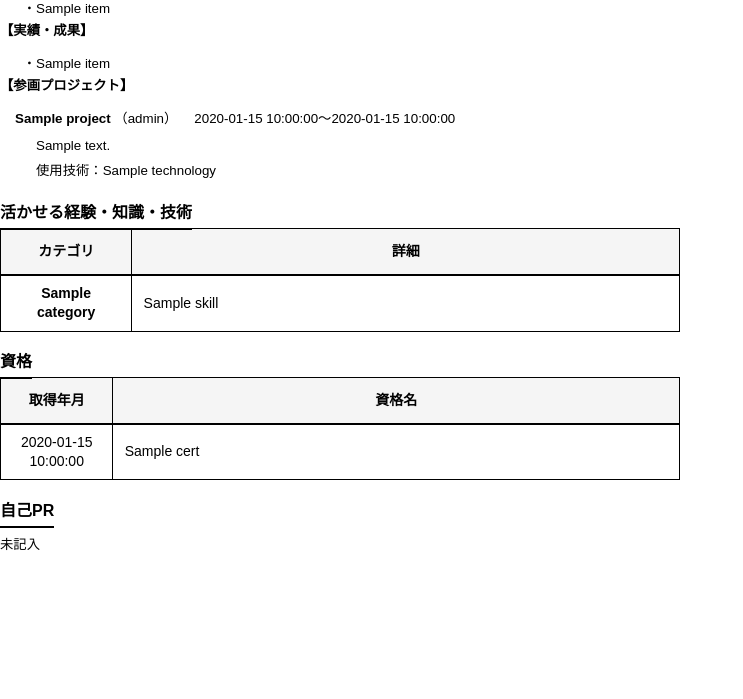
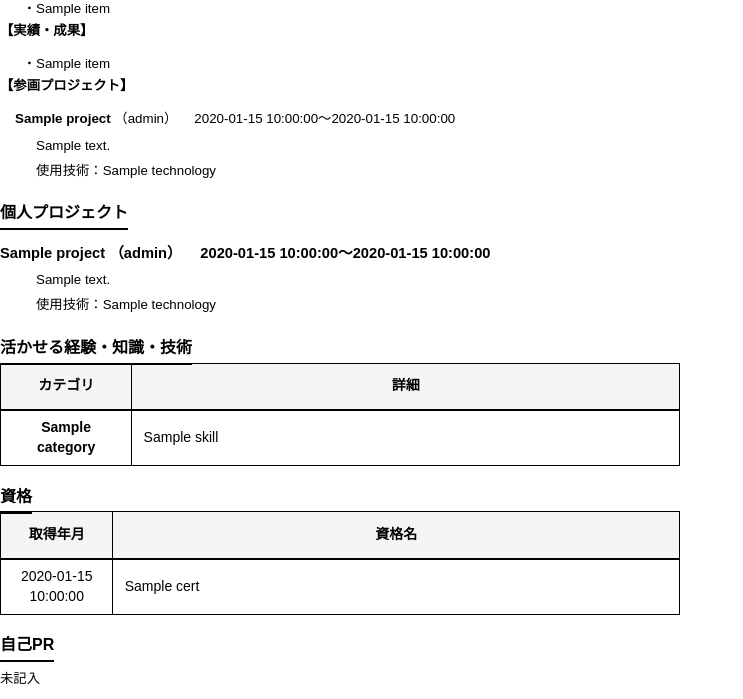
Before and after one commit to meltingBlue3/ai-resume-localizer, a Python web app: template backend/app/templates/shokumukeirekisho.html in a window 1280 px wide. Shown: the part 310-1009 px from the top of the page, without its empty margins (0-743 px from the left). Before the commit the page ends 861 px from the top, so only its background shows below. Run offline with Jinja, Linux system fonts and the light colour scheme; the template is opened without the code that fills it: most values are stand-ins (such as "Sample title", 1, 10 or a date in 2020).

Commit message:
feat(10-02): add personal projects section to shokumukeirekisho
- Add 個人プロジェクト section after work history
- Render project name, role, dates, description, technologies
- Conditionally display when data.projects exists

```diff
--- a/backend/app/templates/shokumukeirekisho.html
+++ b/backend/app/templates/shokumukeirekisho.html
@@ -246,6 +246,36 @@
     {% endif %}
     {% endfor %}
 
+    <!-- ===== 個人プロジェクト (Personal Projects) ===== -->
+    {% if data.projects %}
+    <table class="title-table">
+        <tr class="section-title-row">
+            <td><span class="section-title">個人プロジェクト</span></td>
+        </tr>
+    </table>
+    {% for project in data.projects %}
+    <table class="title-table">
+        <tr class="company-header-row">
+            <td>
+                <strong>{{ project.name | default('未記入') }}</strong>
+                {% if project.role %}（{{ project.role }}）{% endif %}
+                {% if project.start_date %}　{{ project.start_date }}{% if project.end_date %}〜{{ project.end_date }}{% else %}〜現在{% endif %}{% endif %}
+            </td>
+        </tr>
+    </table>
+    {% if project.description %}
+    <table class="title-table">
+        <tr class="bullet-row"><td>　{{ project.description }}</td></tr>
+    </table>
+    {% endif %}
+    {% if project.technologies %}
+    <table class="title-table">
+        <tr class="bullet-row"><td>　使用技術：{{ project.technologies | join('、') }}</td></tr>
+    </table>
+    {% endif %}
+    {% endfor %}
+    {% endif %}
+
     <!-- ===== 活かせる経験・知識・技術 (Skills) ===== -->
     <table class="title-table">
         <tr class="section-title-row">
```
